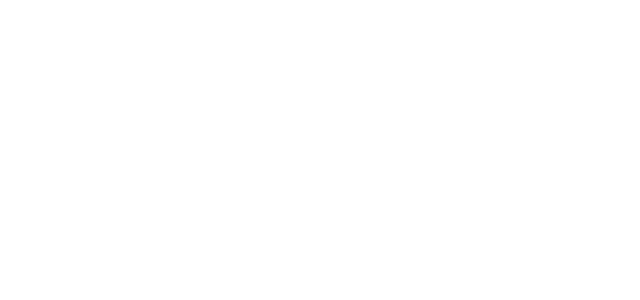
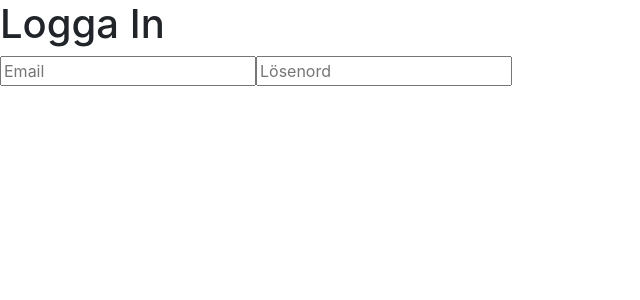
Before and after one commit to KaChr/lead-app, a React (Create React App) app: page /login in a window 1280 px wide. Shown: the top 300 px of the page, without its empty margins (0-640 px from the left). Built offline with nearby package versions, Linux system fonts and the light colour scheme.

Commit message:
Add router for login

```diff
--- a/src/index.js
+++ b/src/index.js
@@ -8,6 +8,7 @@ import registerServiceWorker from './registerServiceWorker';
 import LoggedInUser from './users/loggedInUser/LoggedInUser';
 import CompanyAdvertisement from './companies/CompanyAdvertisement';
 import store from './store/store';
+import Login from './login/Login';
 
 ReactDOM.render((
     <Provider store={store}>
@@ -16,6 +17,7 @@ ReactDOM.render((
                 <Route exact path="/" component={App} />
                 <Route path="/logged-in-user" component={LoggedInUser} />
                 <Route path="/company_advertisement" component={CompanyAdvertisement} />
+                <Route path="/login" component={Login} />
             </div>
         </BrowserRouter>
     </Provider>
--- a/src/login/Login.js
+++ b/src/login/Login.js
@@ -1,6 +1,6 @@
 import React from 'react';
 
-export class Login extends React.Component {
+class Login extends React.Component {
     render() {
         return (
             <div>
@@ -13,3 +13,5 @@ export class Login extends React.Component {
         );
     }
 }
+
+export default Login;
```
